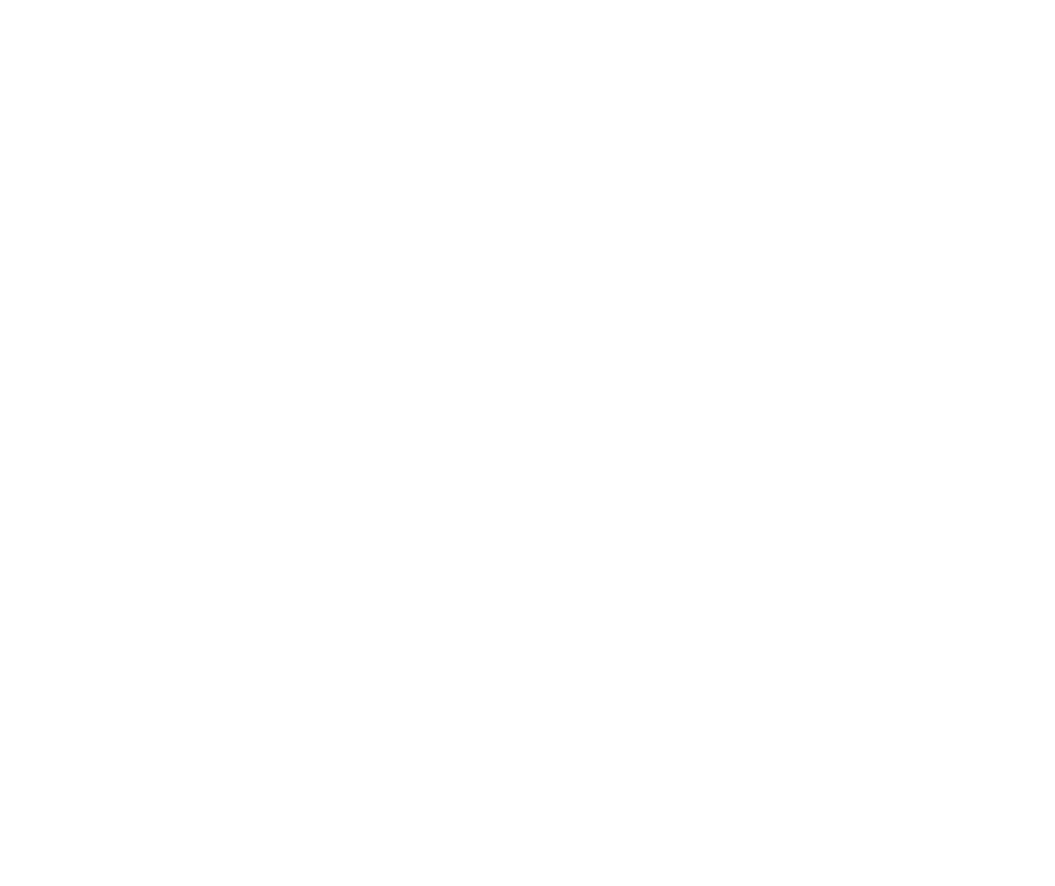
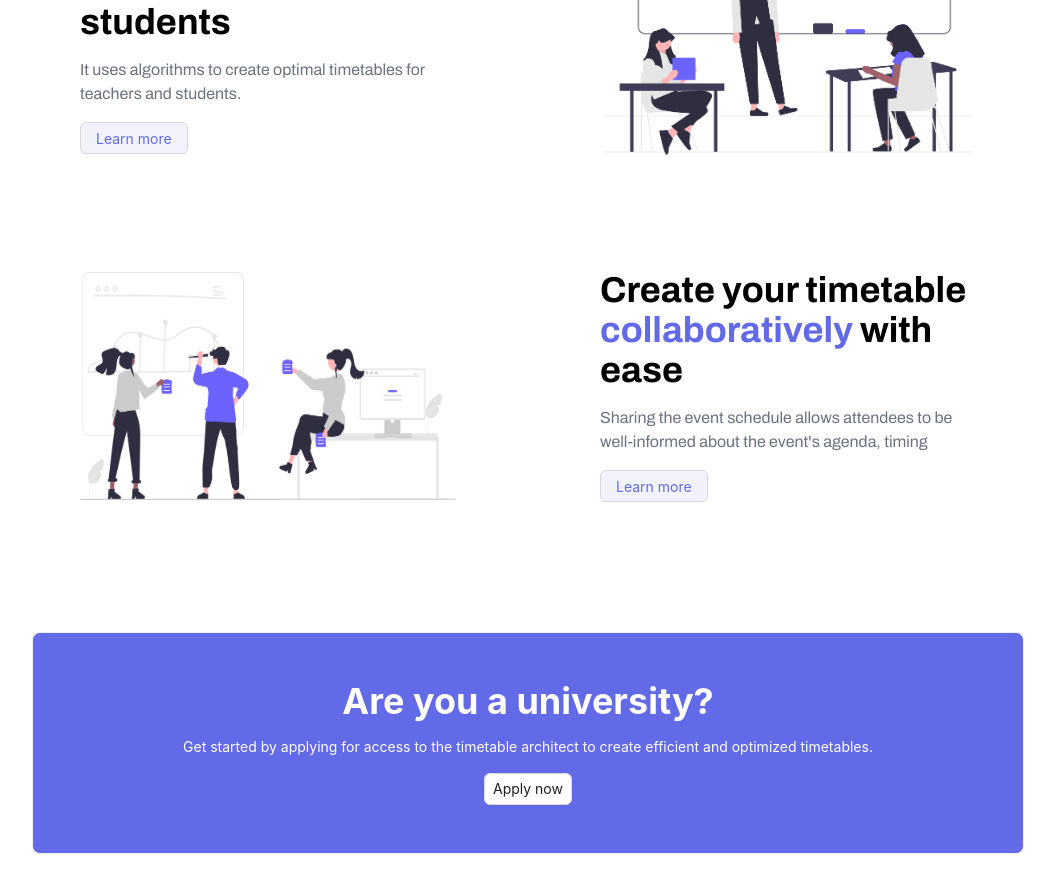
Before and after one commit to VineethRV/TimetableArchitecht, a Next.js app: page / in a window 1280 px wide. Shown: the part 1280-2166 px from the top of the page, without its empty margins (112-1167 px from the left). Before the commit the page ends 1104 px from the top, so only its background shows below. Built offline with nearby package versions, Linux system fonts and the light colour scheme.

Commit message:
added explore and askuniversity section

```diff
--- /dev/null
+++ b/app/components/LandingPage/AskUniversity.tsx
@@ -0,0 +1,18 @@
+import { Button, Card } from 'antd'
+import React from 'react'
+
+const AskUniversity = () => {
+  return (
+    <div className='px-36 py-8'>
+    <Card className='bg-[#636AE8FF] p-6'>
+        <div className='flex flex-col space-y-4 items-center'>
+        <h1 className='text-4xl font-bold text-white'>Are you a university?</h1>
+        <p className='text-sm text-white'>Get started by applying for access to the timetable architect to create efficient and optimized timetables.</p>
+        <Button className="p-2 w-fit">Apply now</Button>
+        </div>
+    </Card>
+    </div>
+  )
+}
+
+export default AskUniversity
--- /dev/null
+++ b/app/components/LandingPage/ExploreSection.tsx
@@ -0,0 +1,45 @@
+import { Button } from "antd";
+import React from "react";
+import Teaching from "@/public/Illustrations/Teaching.png";
+import TeamCollab from "@/public/Illustrations/TeamCollab.png";
+import Image from "next/image";
+const ExploreSection = () => {
+  return (
+    <div className="grid grid-cols-2 gap-12 py-16 px-36">
+      <div className="flex flex-col py-8 px-12 justify-center space-y-4">
+        <h1 className="font-bold text-4xl">
+          <span className="text-primary">Optimal</span> timetable for teachers
+          and students
+        </h1>
+        <p className="text-gray-500">
+          It uses algorithms to create optimal timetables for teachers and
+          students.
+        </p>
+        <Button className="w-fit bg-[#F2F2FDFF] text-[#636AE8FF]">
+          Learn more
+        </Button>
+      </div>
+      <Image alt="Teaching" className="w-[500px] h-[300px]" src={Teaching} />
+      <Image
+        alt="TeamCollab"
+        className="w-[500px] h-[300px]"
+        src={TeamCollab}
+      />
+      <div className="flex flex-col py-8 justify-center space-y-4 px-12">
+        <h1 className="font-bold text-4xl">
+          Create your timetable
+          <span className="text-primary"> collaboratively </span> with ease
+        </h1>
+        <p className="text-gray-500">
+          Sharing the event schedule allows attendees to be well-informed about
+          the event's agenda, timing
+        </p>
+        <Button className="w-fit bg-[#F2F2FDFF] text-[#636AE8FF]">
+          Learn more
+        </Button>
+      </div>
+    </div>
+  );
+};
+
+export default ExploreSection;
--- a/app/components/LandingPage/StatsSection.tsx
+++ b/app/components/LandingPage/StatsSection.tsx
@@ -8,7 +8,7 @@ import { VscWorkspaceTrusted } from "react-icons/vsc";
 const StatsSection = () => {
   return (
     <div className="grid grid-cols-4 gap-8 px-44 py-8">
-      <Card className="flex bg-[#F2F2FDFF] flex-col items-center">
+      <Card className="flex bg-[#F2F2FDFF] flex-col items-center hover:scale-105 transition-all duration-300">
         <div className="flex justify-center">
         <FaRegUserCircle className="text-[#636AE8FF]" fontSize={40}/>
         </div>
@@ -16,7 +16,7 @@ const StatsSection = () => {
         <h1  className="text-base">New Users</h1>
       </Card>
 
-      <Card className="flex flex-col bg-[#EFFCFAFF] items-center space-y-1">
+      <Card className="flex flex-col bg-[#EFFCFAFF] items-center space-y-1 hover:scale-105 transition-all duration-300">
         <div className="flex justify-center">
         <MdEventAvailable className="text-[#22CCB2FF]" fontSize={40}/>
         </div>
@@ -24,7 +24,7 @@ const StatsSection = () => {
         <h1 className="text-base">Timetables generated</h1>
       </Card>
 
-      <Card className="flex bg-[#FDF1F5FF] flex-col items-center space-y-1">
+      <Card className="flex bg-[#FDF1F5FF] flex-col items-center space-y-1 hover:scale-105 transition-all duration-300">
         <div className="flex justify-center">
         <VscWorkspaceTrusted className="text-[#E8618CFF]" fontSize={40}/>
         </div>
@@ -32,7 +32,7 @@ const StatsSection = () => {
         <h1  className="text-base">Trusted Universities</h1>
       </Card>
 
-      <Card className="flex bg-[#F5F2FDFF] flex-col items-center space-y-1">
+      <Card className="flex bg-[#F5F2FDFF] flex-col items-center space-y-1 hover:scale-105 transition-all duration-300">
         <div className="flex justify-center">
         <IoMdTime className="text-[#7F55E0FF]" fontSize={40}/>
         </div>
--- a/app/page.tsx
+++ b/app/page.tsx
@@ -2,6 +2,8 @@ import Image from "next/image";
 import LandingPageNavbar from "./components/Navbar/LandingPageNavbar";
 import HeroSection from "./components/LandingPage/HeroSection";
 import StatsSection from "./components/LandingPage/StatsSection";
+import ExploreSection from "./components/LandingPage/ExploreSection";
+import AskUniversity from "./components/LandingPage/AskUniversity";
 
 export default function Home() {
   return (
@@ -9,6 +11,8 @@ export default function Home() {
     <LandingPageNavbar/>
     <HeroSection/>
     <StatsSection/>
+    <ExploreSection/>
+    <AskUniversity/>
     </>
   );
 }
```
Also changed, not shown: public/Illustrations/Teaching.png (added), public/Illustrations/TeamCollab.png (added).
